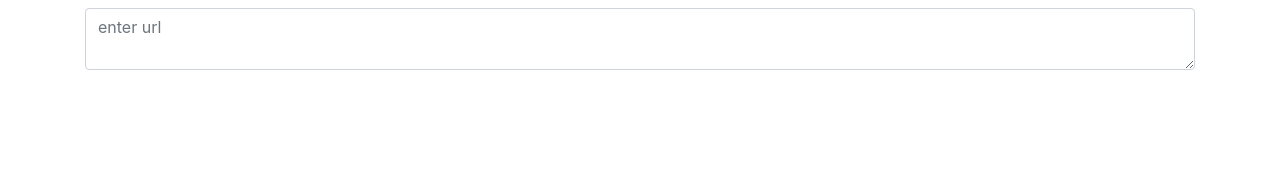
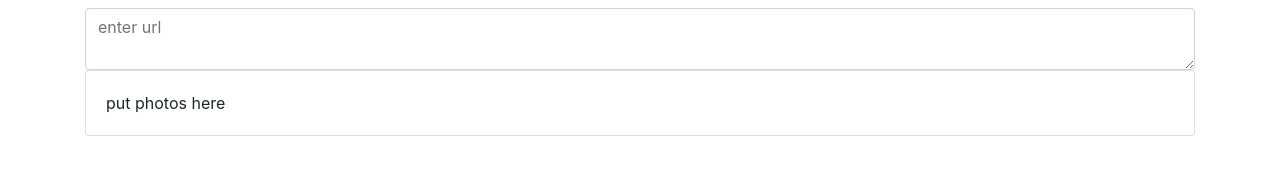
Before and after one commit to JerryMcDonald/immersion-2020-04-webcrawler, a plain HTML site: page index.html in a window 1280 px wide. Shown: the part 208-380 px from the top of the page. Drawn offline with nearby package versions, Linux system fonts and the light colour scheme.

Commit message:
second commit

```diff
--- a/index.html
+++ b/index.html
@@ -23,6 +23,17 @@
 
       <textarea class="form-control" id="urlInput" placeholder="enter url"></textarea>
 
+      <div id='accordion'>
+
+       <div class="collapse show" id="allPhotos" data-parent='#accordion'>
+         <div class="card card-body">
+           <photos>
+            put photos here
+           </photos>
+         </div>
+       </div>
+
+      </div>
     </div>
   </body>
 </html>
```
